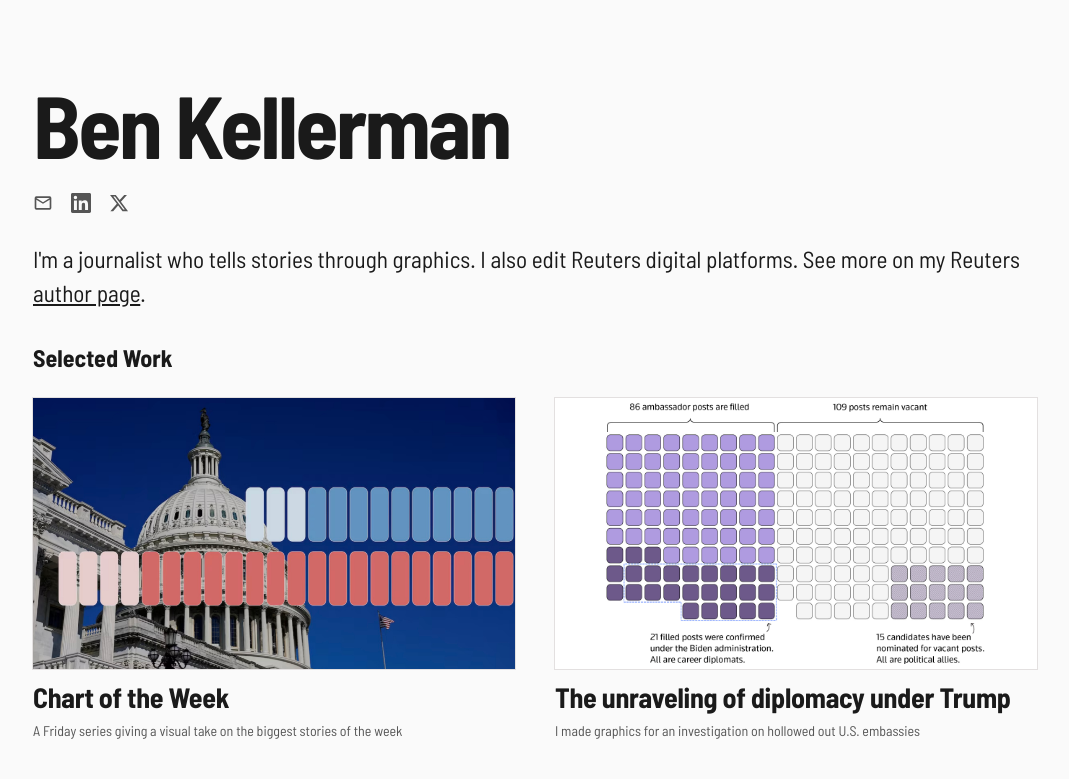
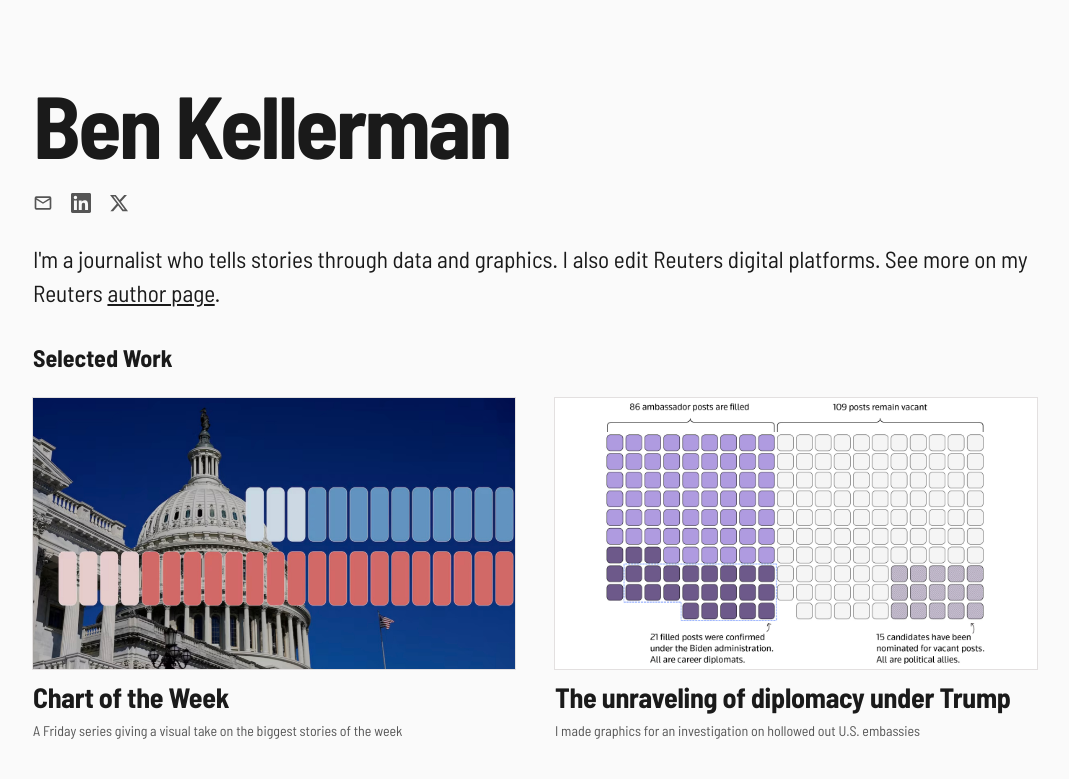
Before and after one commit to benkellerman/ben-kellerman, a plain HTML site: page index.html in a window 1280 px wide. Shown: the top 779 px of the page, without its empty margins (105-1174 px from the left). Drawn offline with Linux system fonts and the light colour scheme.

Commit message:
Update index.html

```diff
--- a/index.html
+++ b/index.html
@@ -288,7 +288,7 @@
         </svg>
       </a>
     </div>
-    <p class="hero-bio">I'm a journalist who tells stories through graphics. I also edit Reuters digital platforms. See more on my Reuters <a href="https://www.reuters.com/authors/ben-kellerman/" target="_blank" class="author-link">author
+    <p class="hero-bio">I'm a journalist who tells stories through data and graphics. I also edit Reuters digital platforms. See more on my Reuters <a href="https://www.reuters.com/authors/ben-kellerman/" target="_blank" class="author-link">author
         page</a>.</p>
 
   </section>
```
